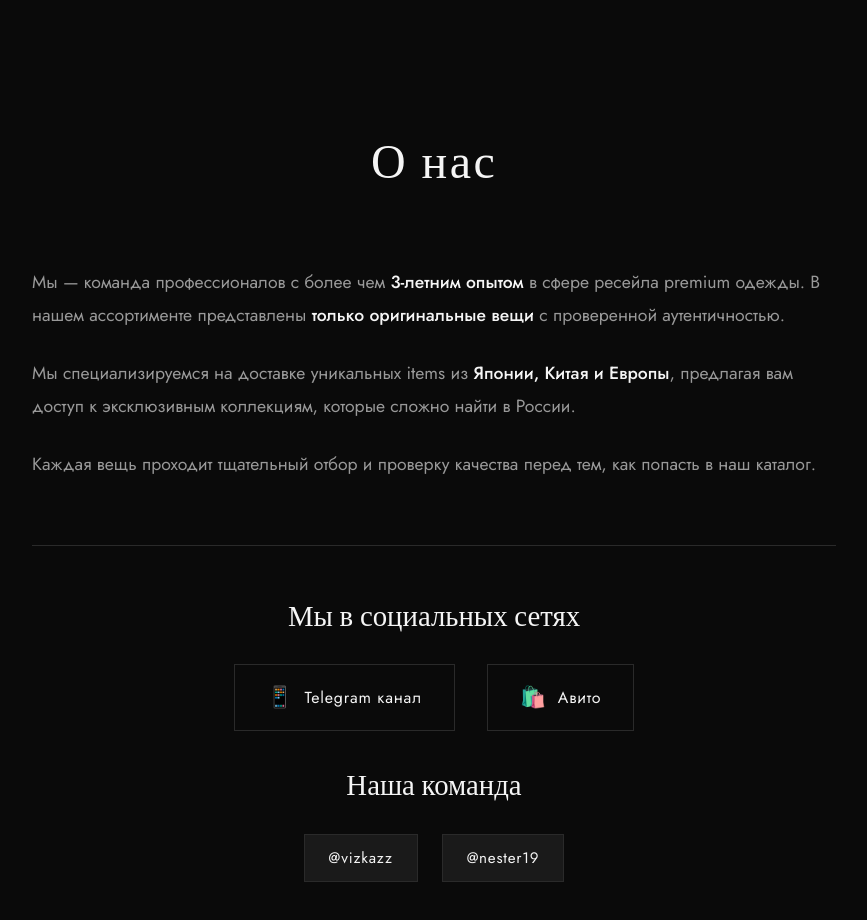
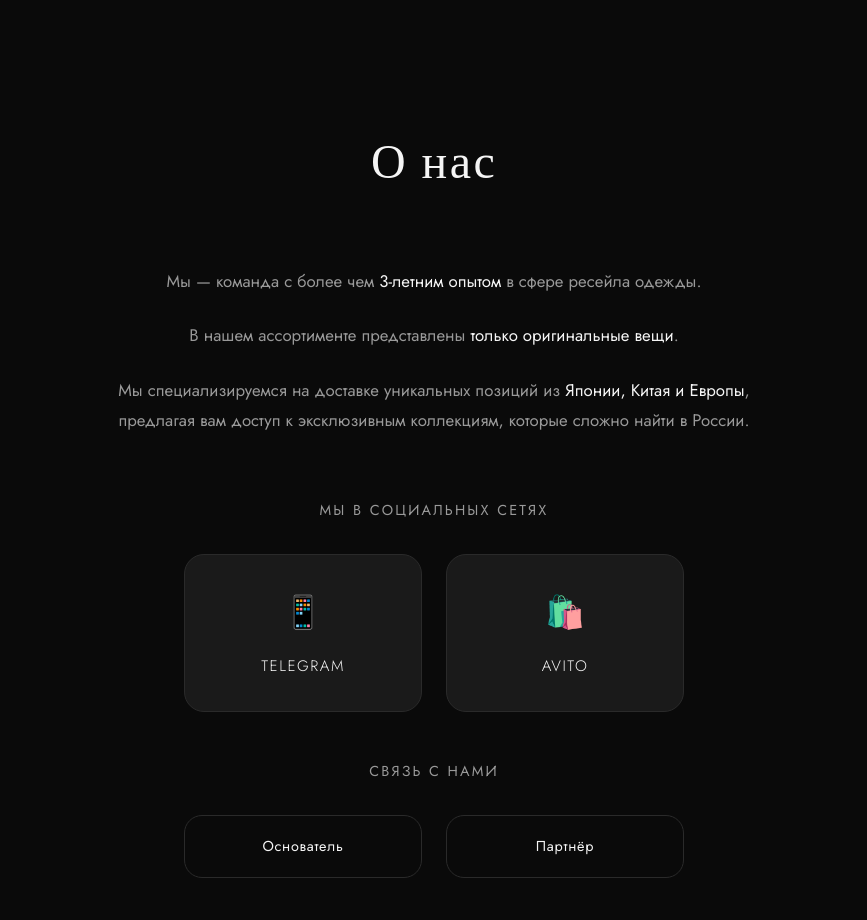
Before and after one commit to en0t2002l-creator/cqq-store-webapp, a plain HTML site: page index.html in a window 1280 px wide. Shown: the part 1404-2324 px from the top of the page, without its empty margins (206-1073 px from the left). Drawn offline with nearby package versions, Linux system fonts and the light colour scheme.

Commit message:
Add files via upload

```diff
--- a/index.html
+++ b/index.html
@@ -190,6 +190,7 @@
             cursor: pointer;
             transition: all 0.3s ease;
             color: var(--text-primary);
+            border-radius: 20px;
         }
 
         .filter-btn:hover,
@@ -433,6 +434,7 @@
             cursor: pointer;
             transition: all 0.3s ease;
             font-family: 'Jost', sans-serif;
+            border-radius: 18px;
         }
 
         .size-option:hover,
@@ -460,6 +462,7 @@
             cursor: pointer;
             transition: all 0.3s ease;
             margin-top: 1rem;
+            border-radius: 25px;
         }
 
         .cta-button:hover {
@@ -551,6 +554,7 @@
             letter-spacing: 0.1em;
             font-size: 0.85rem;
             transition: all 0.3s ease;
+            border-radius: 12px 12px 0 0;
         }
 
         .admin-tab.active {
@@ -681,6 +685,7 @@
             font-size: 0.85rem;
             transition: all 0.3s ease;
             color: var(--text-primary);
+            border-radius: 15px;
         }
 
         .admin-item-actions button:hover {
@@ -690,9 +695,9 @@
 
         /* About Section */
         .about-section {
-            max-width: 900px;
-            margin: 8rem auto;
-            padding: 0 3rem 6rem;
+            max-width: 800px;
+            margin: 8rem auto 4rem;
+            padding: 0 3rem;
         }
 
         .about-container {
@@ -701,88 +706,106 @@
 
         .about-content {
             margin-top: 3rem;
+            display: flex;
+            flex-direction: column;
+            gap: 1.5rem;
         }
 
         .about-text {
-            font-size: 1.1rem;
-            line-height: 1.9;
-            margin-bottom: 1.5rem;
+            font-size: 1.05rem;
+            line-height: 1.8;
             color: var(--text-secondary);
-            text-align: left;
+            text-align: center;
         }
 
         .about-text strong {
             color: var(--text-primary);
-            font-weight: 500;
+            font-weight: 400;
         }
 
-        .about-links {
-            margin-top: 4rem;
-            padding-top: 3rem;
-            border-top: 1px solid var(--border);
+        /* Social Section */
+        .social-section {
+            max-width: 800px;
+            margin: 4rem auto 8rem;
+            padding: 0 3rem;
         }
 
-        .about-links h3 {
-            font-family: 'Cormorant Garamond', serif;
-            font-size: 1.8rem;
-            font-weight: 400;
-            margin-bottom: 1.5rem;
-            color: var(--text-primary);
+        .social-container {
+            text-align: center;
         }
 
-        .social-links {
-            display: flex;
-            justify-content: center;
-            gap: 2rem;
-            flex-wrap: wrap;
-            margin-top: 1.5rem;
+        .social-title {
+            font-family: 'Jost', sans-serif;
+            font-size: 0.9rem;
+            font-weight: 400;
+            letter-spacing: 0.15em;
+            text-transform: uppercase;
+            margin-bottom: 2rem;
+            color: var(--text-secondary);
         }
 
-        .social-link {
-            display: flex;
-            align-items: center;
-            gap: 0.7rem;
-            padding: 1rem 2rem;
+        .social-grid {
+            display: grid;
+            grid-template-columns: repeat(2, 1fr);
+            gap: 1.5rem;
+            max-width: 500px;
+            margin: 0 auto;
+        }
+
+        .social-card {
+            padding: 2rem 1.5rem;
             border: 1px solid var(--border);
             text-decoration: none;
             color: var(--text-primary);
             transition: all 0.3s ease;
-            font-size: 1rem;
-            letter-spacing: 0.05em;
+            display: flex;
+            flex-direction: column;
+            align-items: center;
+            gap: 1rem;
+            background: var(--bg-secondary);
+            border-radius: 20px;
         }
 
-        .social-link:hover {
-            background: var(--accent);
-            color: var(--bg-primary);
+        .social-card:hover {
             border-color: var(--accent);
-            transform: translateY(-2px);
+            background: var(--bg-primary);
+            transform: translateY(-3px);
         }
 
-        .link-icon {
-            font-size: 1.3rem;
+        .social-icon {
+            font-size: 2rem;
         }
 
-        .team-links {
-            display: flex;
-            justify-content: center;
-            gap: 1.5rem;
-            flex-wrap: wrap;
-            margin-top: 1rem;
+        .social-name {
+            font-size: 0.95rem;
+            letter-spacing: 0.1em;
+            text-transform: uppercase;
+            font-weight: 300;
         }
 
-        .team-link {
-            padding: 0.7rem 1.5rem;
-            background: var(--bg-secondary);
+        .contact-grid {
+            display: grid;
+            grid-template-columns: repeat(2, 1fr);
+            gap: 1.5rem;
+            max-width: 500px;
+            margin: 0 auto;
+        }
+
+        .contact-card {
+            padding: 1.2rem 1.5rem;
             border: 1px solid var(--border);
             text-decoration: none;
             color: var(--text-primary);
             transition: all 0.3s ease;
             font-family: 'Jost', sans-serif;
-            font-size: 0.95rem;
+            font-size: 0.9rem;
             letter-spacing: 0.05em;
+            background: var(--bg-primary);
+            text-align: center;
+            border-radius: 18px;
         }
 
-        .team-link:hover {
+        .contact-card:hover {
             background: var(--accent);
             color: var(--bg-primary);
             border-color: var(--accent);
@@ -875,32 +898,27 @@
             }
 
             .about-section {
-                padding: 0 1.5rem 4rem;
-                margin: 4rem auto;
+                padding: 0 1.5rem;
+                margin: 4rem auto 2rem;
             }
 
             .about-text {
-                font-size: 1rem;
+                font-size: 0.95rem;
             }
 
-            .social-links {
-                flex-direction: column;
+            .social-section {
+                padding: 0 1.5rem;
+                margin: 3rem auto 6rem;
+            }
+
+            .social-grid,
+            .contact-grid {
+                grid-template-columns: 1fr;
                 gap: 1rem;
             }
 
-            .social-link {
-                width: 100%;
-                justify-content: center;
-            }
-
-            .team-links {
-                flex-direction: column;
-                gap: 1rem;
-            }
-
-            .team-link {
-                width: 100%;
-                text-align: center;
+            .social-card {
+                padding: 1.5rem 1rem;
             }
         }
     </style>
@@ -1054,36 +1072,38 @@
             <h2 class="section-title">О нас</h2>
             <div class="about-content">
                 <p class="about-text">
-                    Мы — команда профессионалов с более чем <strong>3-летним опытом</strong> в сфере ресейла premium одежды.
-                    В нашем ассортименте представлены <strong>только оригинальные вещи</strong> с проверенной аутентичностью.
+                    Мы — команда с более чем <strong>3-летним опытом</strong> в сфере ресейла одежды.
                 </p>
                 <p class="about-text">
-                    Мы специализируемся на доставке уникальных items из <strong>Японии, Китая и Европы</strong>,
+                    В нашем ассортименте представлены <strong>только оригинальные вещи</strong>.
+                </p>
+                <p class="about-text">
+                    Мы специализируемся на доставке уникальных позиций из <strong>Японии, Китая и Европы</strong>,
                     предлагая вам доступ к эксклюзивным коллекциям, которые сложно найти в России.
                 </p>
-                <p class="about-text">
-                    Каждая вещь проходит тщательный отбор и проверку качества перед тем, как попасть в наш каталог.
-                </p>
+            </div>
+        </div>
+    </section>
 
-                <div class="about-links">
-                    <h3>Мы в социальных сетях</h3>
-                    <div class="social-links">
-                        <a href="https://t.me/CQQSHOP" target="_blank" class="social-link">
-                            <span class="link-icon">📱</span>
-                            <span>Telegram канал</span>
-                        </a>
-                        <a href="https://www.avito.ru/brands/682953f2a01593ab7c487329a5a4883c/all?src=fs&page_from=from_favorite_sellers&sellerId=ddc7548977297e05c55f6e3d53043dae" target="_blank" class="social-link">
-                            <span class="link-icon">🛍️</span>
-                            <span>Авито</span>
-                        </a>
-                    </div>
+    <!-- Social Section -->
+    <section class="social-section">
+        <div class="social-container">
+            <h3 class="social-title">Мы в социальных сетях</h3>
+            <div class="social-grid">
+                <a href="https://t.me/CQQSHOP" target="_blank" class="social-card">
+                    <div class="social-icon">📱</div>
+                    <div class="social-name">Telegram</div>
+                </a>
+                <a href="https://www.avito.ru/brands/682953f2a01593ab7c487329a5a4883c/all?src=fs&page_from=from_favorite_sellers&sellerId=ddc7548977297e05c55f6e3d53043dae" target="_blank" class="social-card">
+                    <div class="social-icon">🛍️</div>
+                    <div class="social-name">Avito</div>
+                </a>
+            </div>
 
-                    <h3 style="margin-top: 2rem;">Наша команда</h3>
-                    <div class="team-links">
-                        <a href="https://t.me/vizkazz" target="_blank" class="team-link">@vizkazz</a>
-                        <a href="https://t.me/nester19" target="_blank" class="team-link">@nester19</a>
-                    </div>
-                </div>
+            <h3 class="social-title" style="margin-top: 3rem;">Связь с нами</h3>
+            <div class="contact-grid">
+                <a href="https://t.me/vizkazz" target="_blank" class="contact-card">Основатель</a>
+                <a href="https://t.me/nester19" target="_blank" class="contact-card">Партнёр</a>
             </div>
         </div>
     </section>
--- a/script.js
+++ b/script.js
@@ -51,12 +51,22 @@ function setupEventListeners() {
         });
     });
 
-    // Secret admin panel shortcut: Alt+Shift+A (to avoid conflicts with browser shortcuts)
+    // Secret admin panel shortcut: Alt+Shift+A
+    let keys = {};
     document.addEventListener('keydown', function(e) {
-        if (e.altKey && e.shiftKey && e.key === 'A') {
+        keys[e.key] = true;
+
+        // Alt + Shift + A (case insensitive)
+        if ((keys['Alt'] || e.altKey) && (keys['Shift'] || e.shiftKey) && (keys['a'] || keys['A'] || e.key === 'a' || e.key === 'A')) {
             e.preventDefault();
+            e.stopPropagation();
             toggleAdminPanel();
+            keys = {}; // Reset keys
         }
+    });
+
+    document.addEventListener('keyup', function(e) {
+        delete keys[e.key];
     });
 
     // Close modal on background click
```
